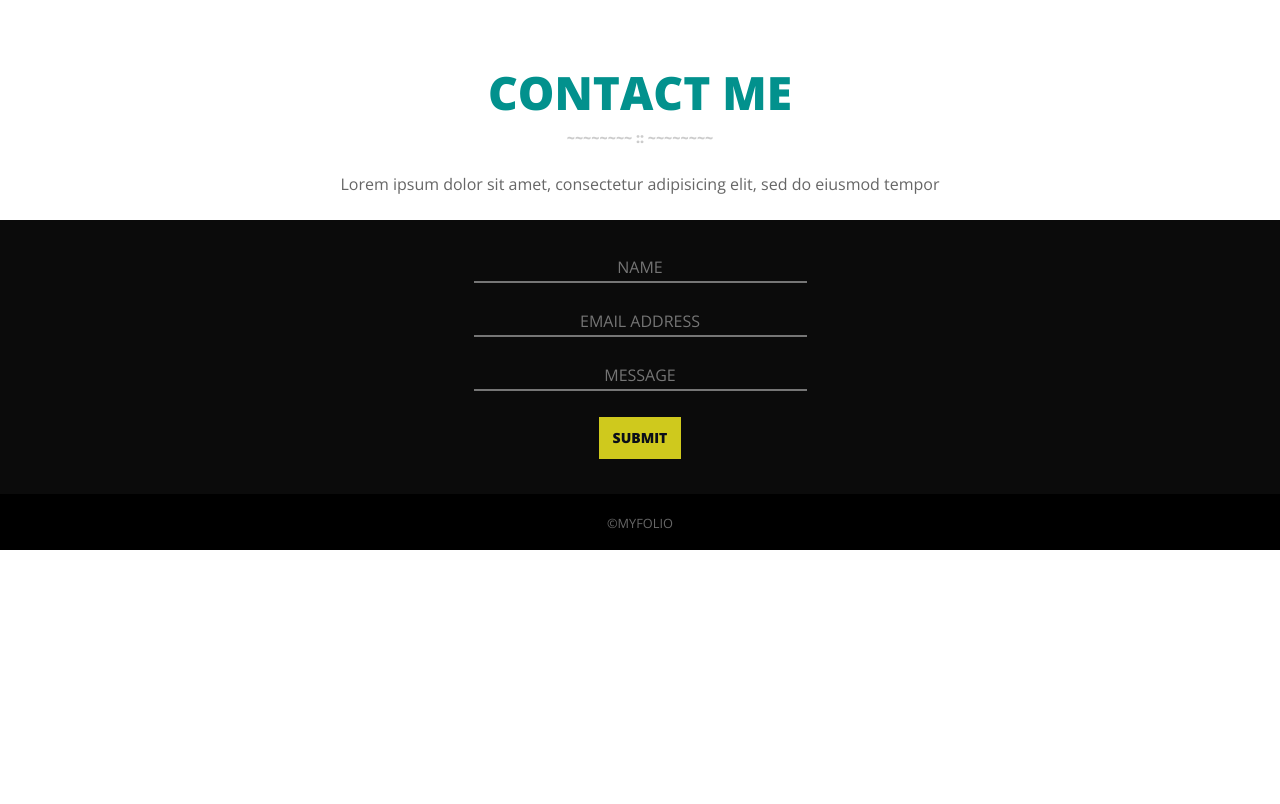
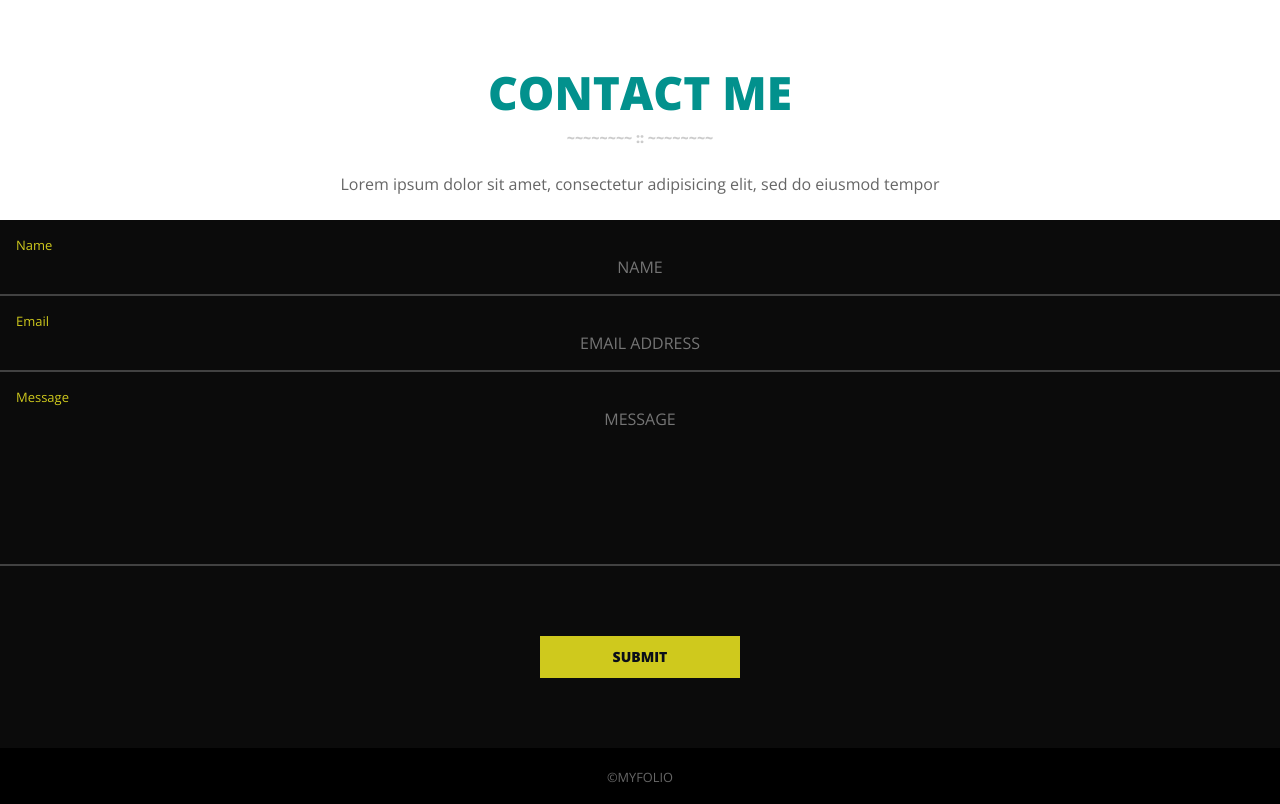
Before and after one commit to cjwd/iugo-myfolio, a PHP site: page / in a window 1280 px wide. Shown: the part 5347-6151 px from the top of the page. Before the commit the page ends 5897 px from the top, so only its background shows below. Run offline with PHP 8.4, Linux system fonts and the light colour scheme; style sheets or scripts are compiled from the project's sources; some libraries are stand-ins or nearby versions.

Commit message:
Add styles for contact form

```diff
--- a/index.html
+++ b/index.html
@@ -535,13 +535,13 @@
                         </li>
                         <li>
                             <label for="message">Message</label>
-                            <input type="text" class="text-input" name="message" id="message" placeholder="MESSAGE" tabindex="3">
-                        </li>
-                        <li>
-                            <button type="submit" class="btn btn--primary btn--hard">Submit</button>
+                            <textarea type="text" class="text-input" name="message" id="message" placeholder="MESSAGE" tabindex="3"></textarea>
 
                         </li>
                     </ul>
+                    <div class="btn--long btn--block">
+                        <button type="submit" class="btn btn--primary btn--hard btn--full">Submit</button>
+                    </div>
 
                 </form>
             </div>
--- a/resources/css/less/style.less
+++ b/resources/css/less/style.less
@@ -36,3 +36,4 @@
 @import "ui/carousel";
 @import "ui/state";
 @import "ui/slide-push-menu";
+@import "ui/forms";
--- /dev/null
+++ b/resources/css/less/ui/forms.less
@@ -0,0 +1,118 @@
+/**
+ * Base styles
+ */
+label, input, textarea {
+    border:0;
+    color:#fff;
+}
+
+input, textarea {
+    width: 100%;
+    height:100%;
+    padding: 2.25em 1em 1em;
+    outline:0;
+    text-align: center;
+    background: none;
+}
+
+textarea {
+    height: 12em;
+    resize:none;
+}
+
+label {
+    position: absolute;
+    top:1.23em;
+    left:1.23em;
+    .font-size(13);
+    color: @primary-color;
+    opacity: 1;
+
+    -webkit-transition:.333s ease top, .333s ease opacity;
+    transition:.333s ease top, .333s ease opacity;
+}
+
+
+/*=============================================*\
+    CONTACT FORM
+\*=============================================*/
+
+.contact-form {
+    background-color: #0b0b0b;
+    padding-bottom:4.375em;
+}
+
+.form-fields {
+    margin-bottom:4.375em;
+
+    li {
+        border:2px solid #424242;
+        border-bottom:0;
+        border-left:0;
+        border-right:0;
+        margin-bottom:0;
+        position:relative;
+        background: none;
+
+        &:first-child {
+            border-top-width:0;
+        }
+
+        &:last-child {
+            border-bottom:2px solid #424242;
+        }
+    }
+}
+
+.btn--long {
+    max-width: 200px;
+
+}
+
+.btn--block {
+    margin:0 auto;
+}
+
+
+/*=============================================*\
+    STATE
+\*=============================================*/
+.js-hide-label label {
+    opacity: 0;
+    top:1.5em;
+}
+
+.js-unhighlight-label label {
+    color:#999;
+}
+
+
+/*.contact-form {
+    background-color:#0b0b0b;
+    padding: 2.1875rem 0;
+    label {
+        display:none;
+    }
+}
+
+
+.text-input {
+    -moz-border-bottom-colors: none;
+    -moz-border-left-colors: none;
+    -moz-border-right-colors: none;
+    -moz-border-top-colors: none;
+    background: none repeat scroll 0 0 rgba(0, 0, 0, 0);
+    border-color: -moz-use-text-color -moz-use-text-color #737373;
+    border-image: none;
+    border-radius: 0;
+    border-style: none none solid;
+    border-width: 0 0 2px;
+    box-shadow: none;
+    color: #ccc;
+    padding: 3px 6px;
+    position: relative;
+    top: -2px;
+    vertical-align: bottom;
+    width: 333px;
+    text-align: center;
+}*/
--- a/resources/css/less/ui/sections.less
+++ b/resources/css/less/ui/sections.less
@@ -1,5 +1,5 @@
 /*------------------------------------*\
-    BASE
+    BASE LAYOUT
 \*------------------------------------*/
 .container {
     padding:0 1.5em;
@@ -101,35 +101,6 @@
     padding-bottom:0;
 }
 
-.contact-form {
-    background-color:#0b0b0b;
-    padding: 2.1875rem 0;
-    label {
-        display:none;
-    }
-}
-
-
-.text-input {
-    -moz-border-bottom-colors: none;
-    -moz-border-left-colors: none;
-    -moz-border-right-colors: none;
-    -moz-border-top-colors: none;
-    background: none repeat scroll 0 0 rgba(0, 0, 0, 0);
-    border-color: -moz-use-text-color -moz-use-text-color #737373;
-    border-image: none;
-    border-radius: 0;
-    border-style: none none solid;
-    border-width: 0 0 2px;
-    box-shadow: none;
-    color: #ccc;
-    padding: 3px 6px;
-    position: relative;
-    top: -2px;
-    vertical-align: bottom;
-    width: 333px;
-    text-align: center;
-}
 
 .swag {
     opacity: .3;
```
Also changed, not shown: resources/js/myfolio.js (+46 -1 lines), resources/css/style.css.
